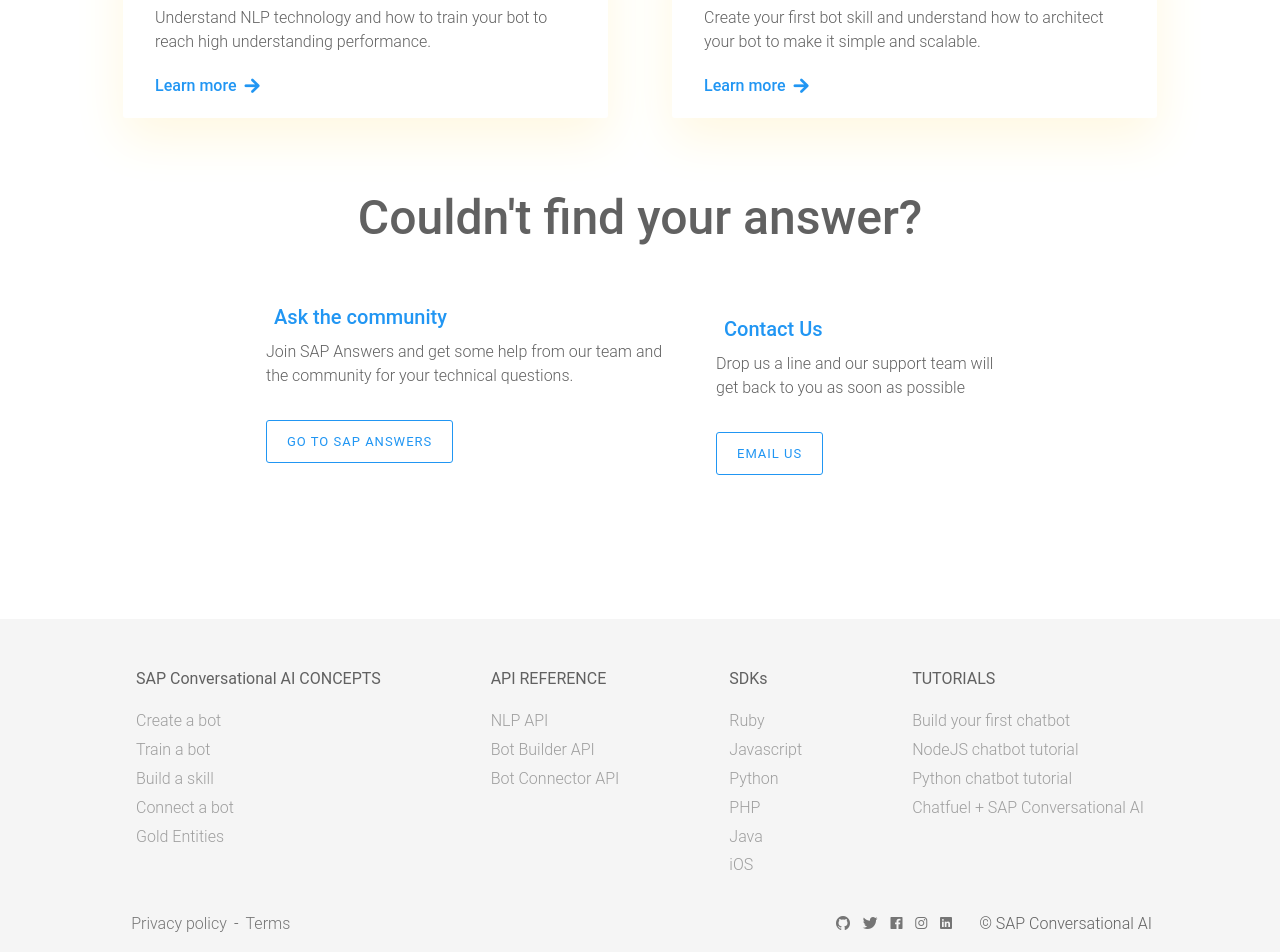
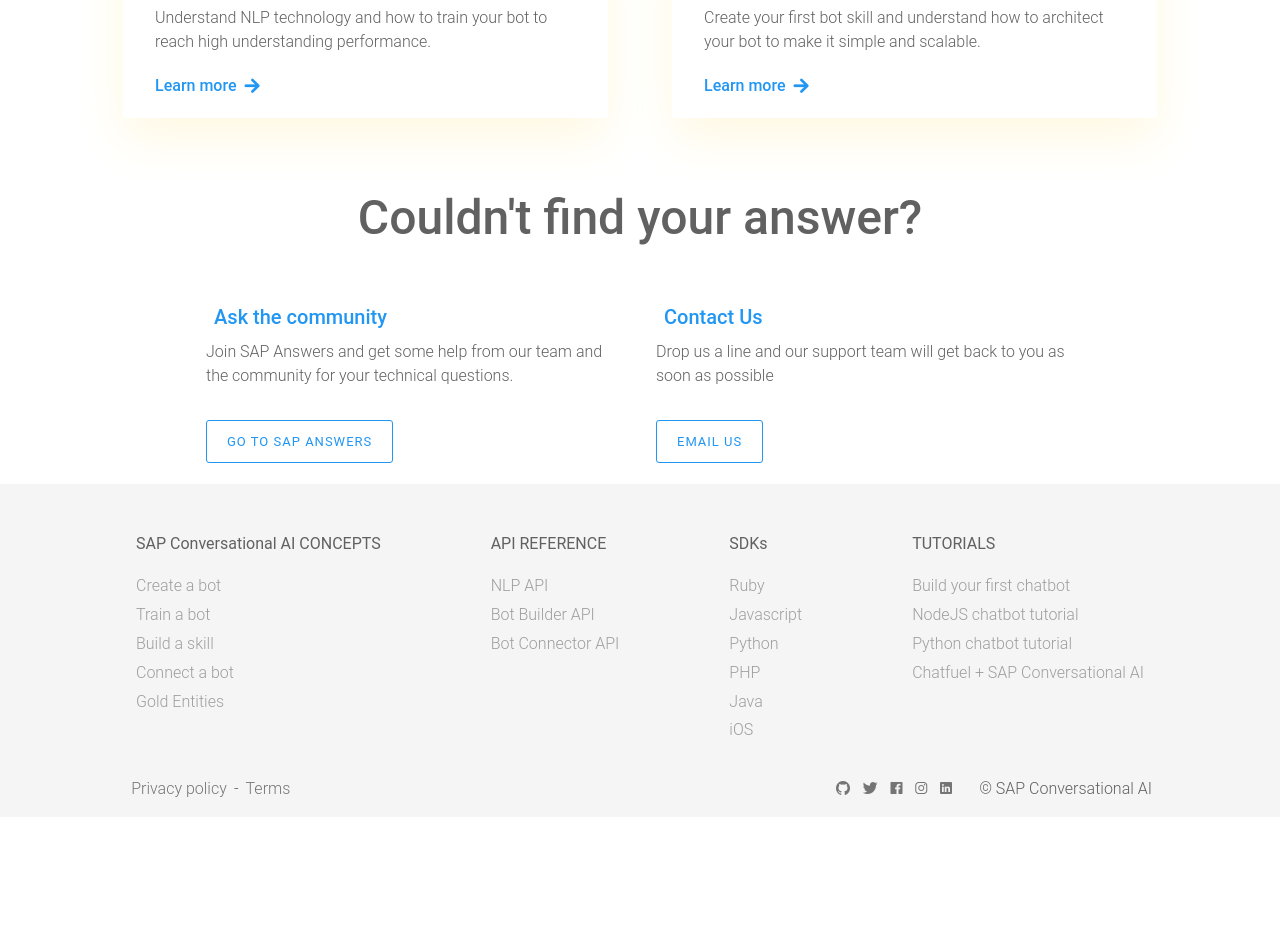
Before and after one commit to SAP-archive/docs, a Jekyll site: the page built from index.md, in a window 1280 px wide. Shown: the part 1024-1976 px from the top of the page. Built offline with Jekyll 4.4.1, drawn with Linux system fonts in a browser that asks for light colours; nearby versions of some CDN libraries; comment, search, counter and statistics services are not loaded; after the commit the page ends 1841 px from its top, so only the background shows below that.

Commit message:
layout modifications

```diff
--- a/_sass/recast/_contact.scss
+++ b/_sass/recast/_contact.scss
@@ -24,12 +24,8 @@
     }
   }
 
-  .sap-ans-content {
+  .sap-ans-content, .contact-content {
     max-width: 450px;
-  }
-
-  .contact-content {
-    max-width: 330px;
-    margin-top: 12px;
+    height : 70px;
   }
 }
```
